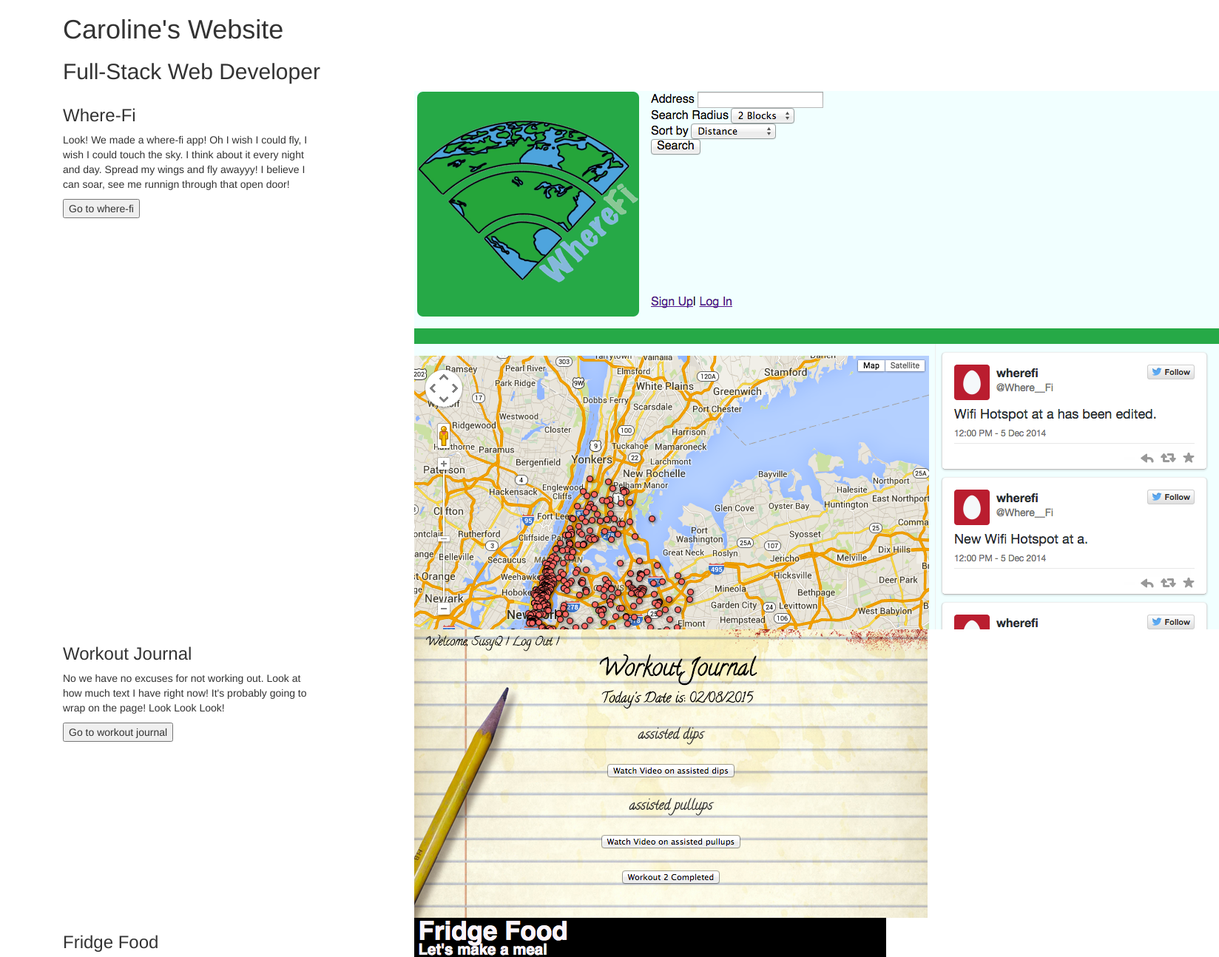
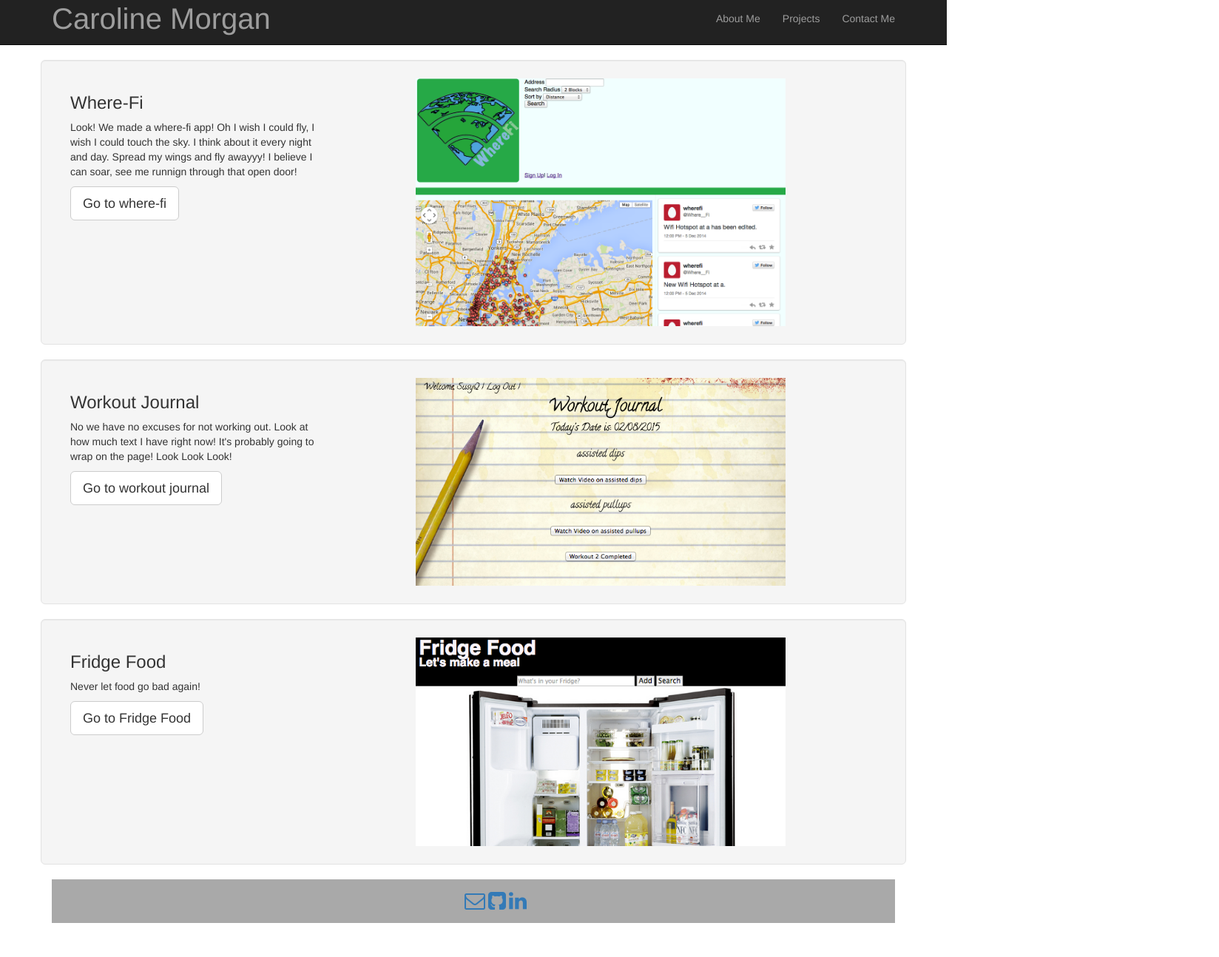
Before and after one commit to CaptainM/CaptainM.github.io, a plain HTML site: page index.html in a window 1280 px wide. Shown: the top 1294 px of the page at 74% size, 1648 px wide, since content can reach past the window. After the commit the page ends 1248 px from the top, so only its background shows below. Drawn offline with nearby package versions, Linux system fonts and the light colour scheme.

Commit message:
added navbar and well styling

```diff
--- /dev/null
+++ b/css/main.css
@@ -0,0 +1,17 @@
+img {
+	max-width: 500px;
+	max-height: 500px;
+}
+
+.footer {
+	background-color: darkgrey;
+	padding: 15px;
+}
+.navbar {
+	padding-bottom: 10px;
+}
+
+.navbar-brand {
+	font-size: 40px;
+
+}
--- a/index.html
+++ b/index.html
@@ -4,51 +4,68 @@
 	<script src= "http://cdnjs.cloudflare.com/ajax/libs/jqueryui/1.11.2/jquery-ui.min.js"></script>
 	<script src='http://cdnjs.cloudflare.com/ajax/libs/jquery/2.1.3/jquery.min.js'></script>
 	<link href='css/bootstrap.css' rel='stylesheet'>
+	<link href='css/main.css' rel='stylesheet'>
 	<script src='js/bootstrap.js'></script>
 	<link rel="stylesheet" href="font-awesome/css/font-awesome.min.css">
 
 	<title></title>
 </head>
 <body>
+	<div class='navbar navbar-inverse navbar-static-top'>
 		<div class='container'>
-		<div class='col-md-12'>
-			<h1>Caroline's Website</h1>
-			<h2>Full-Stack Web Developer</h2>
+			<a href='/' class='navbar-brand'>Caroline Morgan</a>
+			<ul class='nav navbar-nav navbar-right'>
+				<li><a href='about.html'>About Me</a></li>
+				<li><a href='projects.html'>Projects</a></li>
+				<li><a href='contact.html'>Contact Me</a></li>
+			</ul>
 		</div>
-
+	</div>
+	<div class='container'>
+		<div class = 'row well well-lg'>
 			<div class='col-md-4'>
 				<h3>Where-Fi</h3>
 				<p>Look! We made a where-fi app! Oh I wish I could fly, I wish I could touch the sky. I think about it every night and day.  Spread my wings and fly awayyy! I believe I can soar, see me runnign through that open door! </p>
-			<button type='button'>Go to where-fi</button>
+				<button type='button' class='btn btn-lg btn-default'>Go to where-fi</button>
 			</div>
 			<div class ='col-md-7 col-md-offset-1'>
 				<img src='images/wherefi.png' alt='wherefi'/>
 			</div>
+		</div>
 
+		<div class='row well well-lg'>
 			<div class='col-md-4'>
 				<h3>Workout Journal</h3>
 				<p>No we have no excuses for not working out. Look at how much text I have right now! It's probably going to wrap on the page! Look Look Look!</p>
-			<button type='button'>Go to workout journal</button>
+				<button type='button' class='btn btn-lg btn-default'>Go to workout journal</button>
 			</div>
 			<div class ='col-md-7 col-md-offset-1'>
 				<img src='images/workout_journal.png' alt='workoutjournal'/>
 			</div>
+		</div>
 
+		<div class='row well well-lg'>
 			<div class='col-md-4'>
 				<h3>Fridge Food</h3>
 				<p>Never let food go bad again!</p>
-			<button type='button'>Go to Fridge Food</button>
+				<button type='button' class='btn btn-lg btn-default'>Go to Fridge Food</button>
 			</div>
 			<div class ='col-md-7 col-md-offset-1'>
 				<img src='images/FridgeFood.png' alt='fridgefood'?>
 			</div>
-
-		<div class='col-md-12'>
-			<i class="fa fa-envelope-o"></i>
-			<i class="fa fa-github-square fa-lg"></i>
-			<i class="fa fa-linkedin"></i>
 		</div>
 
+		<div class='footer'>
+		  <div class='container'>
+		    <div class='row'>
+					<div class='col-md-12 text-center'>
+						<a href='mailto:caroline.alice.morgan@gmail.com'><i class="fa fa-envelope-o fa-2x"></i></a>
+						<a href='http://www.github.com/CaptainM'><i class="fa fa-github-square fa-2x"></i></a>
+						<a href = 'http://www.linkedin.com/in/carolinealicemorgan'><i class="fa fa-linkedin fa-2x"></i></a>
+					</div>
+				</div>
+			</div>
+		</div>
 	</div>
 </body>
 </html>
```
Lines whose indentation alone changed are shown as unchanged.
